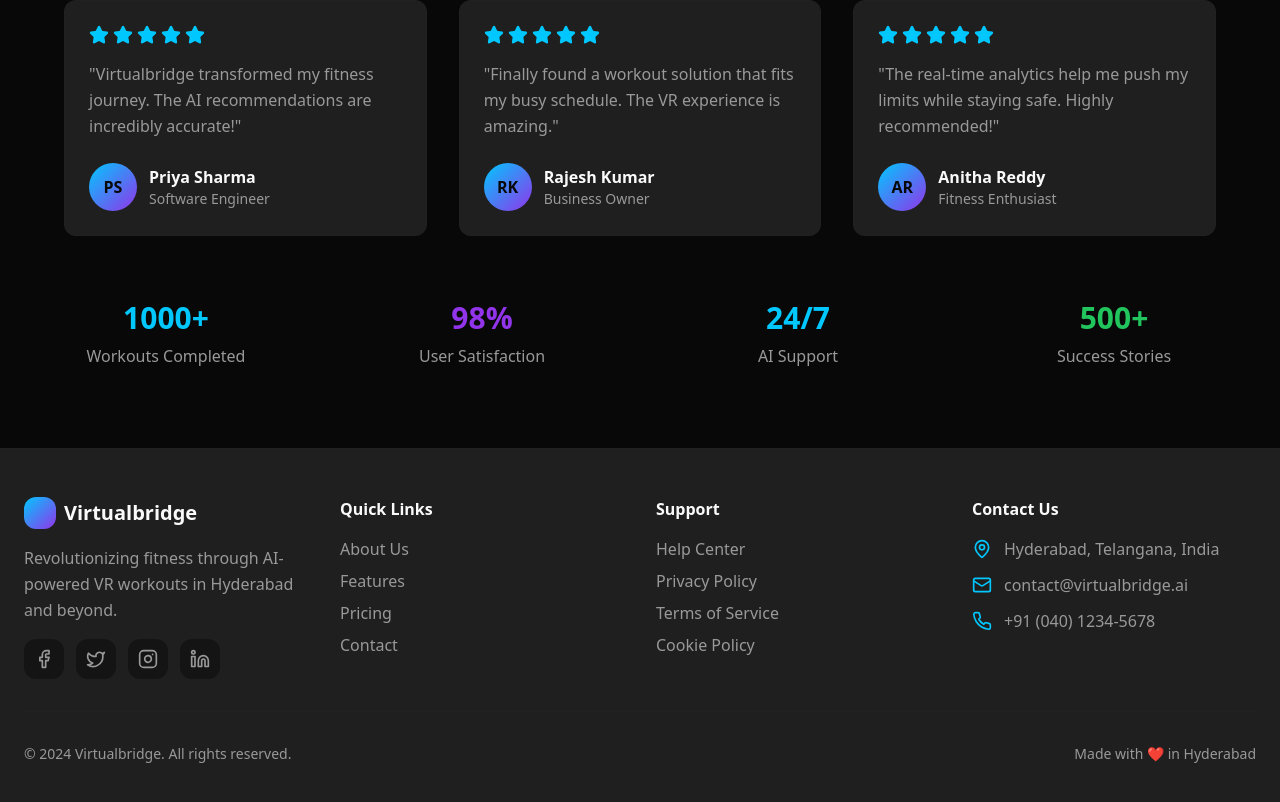
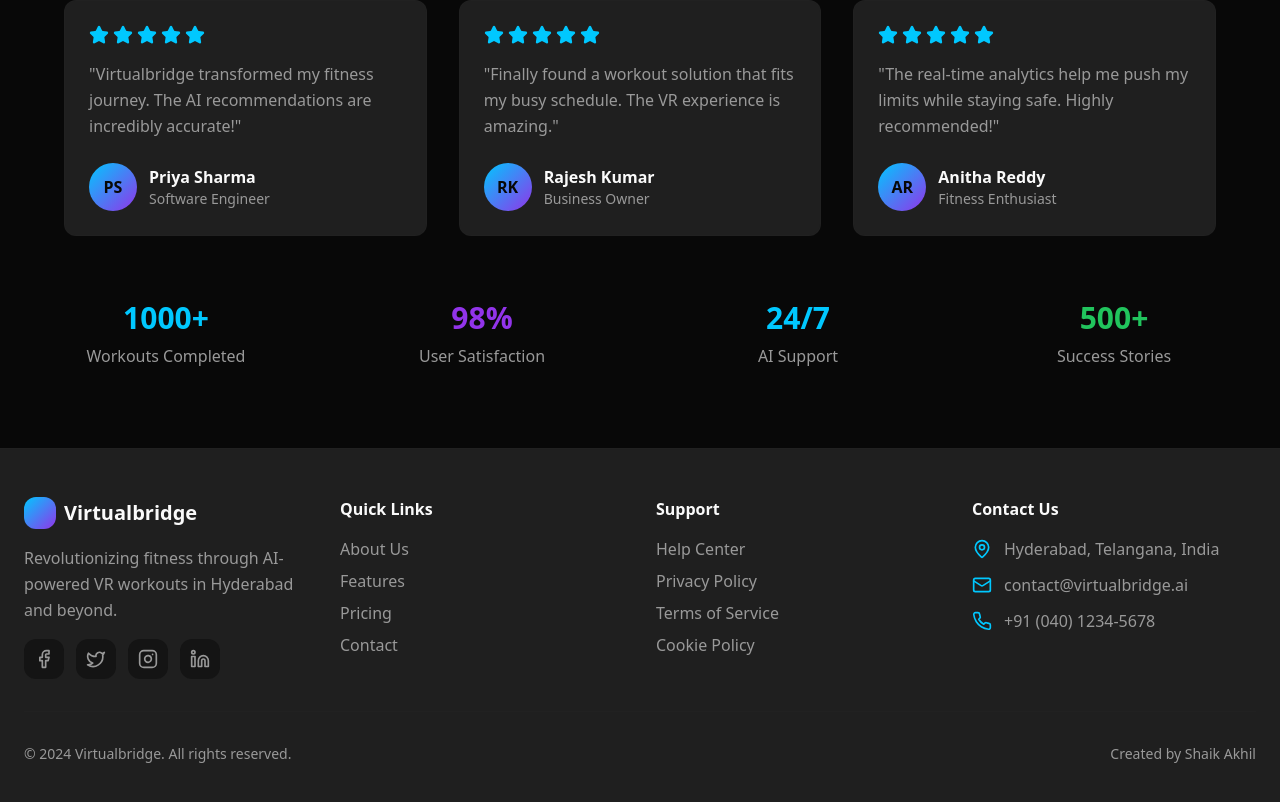
Before and after one commit to AkhilShannu/virtualbridge-ai-fitness-hub, a React (Vite) app: page / in a window 1280 px wide. Shown: the part 3032-3834 px from the top of the page. Built offline with nearby package versions, Linux system fonts and the light colour scheme.

Commit message:
Add: Mention of Shaik Akhil's contribution

```diff
--- a/src/components/Footer.tsx
+++ b/src/components/Footer.tsx
@@ -109,7 +109,7 @@ const Footer = () => {
             © 2024 Virtualbridge. All rights reserved.
           </p>
           <p className="text-muted-foreground text-sm mt-2 md:mt-0">
-            Made with ❤️ in Hyderabad
+            Created by Shaik Akhil
           </p>
         </div>
       </div>
```
